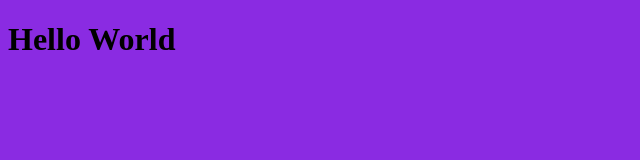
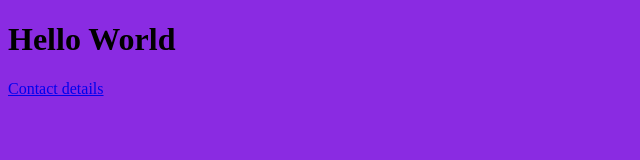
Before and after one commit to Lisa-hub-GA/Website1, a plain HTML site: page Index.html in a window 1280 px wide. Shown: the whole page, without its empty margins (0-640 px from the left). Drawn offline with Linux system fonts and the light colour scheme.

Commit message:
Add Contact Page Link

```diff
--- a/Index.html
+++ b/Index.html
@@ -10,5 +10,6 @@
 <body>
 <h1>Hello World</h1>
 </h1>
+<a href="Contact.html">Contact details</a>
 </body>
 </html>
```
